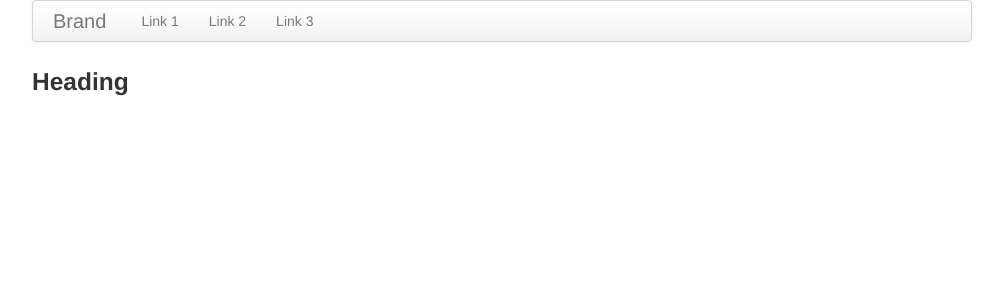
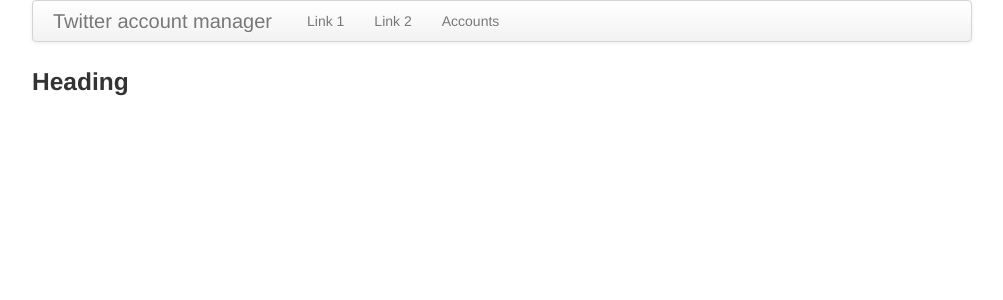
Before and after one commit to Daroth/twitter-account-manager, a Flask app: page / in a window 1280 px wide. Shown: the top 300 px of the page, without its empty margins (138-1141 px from the left). Run offline with Flask 2, Linux system fonts and the light colour scheme; some libraries are stand-ins or nearby versions.

Commit message:
menu moved to a separated file and accounts management page added

```diff
--- a/twitter_account_manager/templates/base.html
+++ b/twitter_account_manager/templates/base.html
@@ -13,5 +13,10 @@
 		<link rel="stylesheet" type="text/css" href="{{ url_for('static', filename="bootstrap/css/bootstrap.css") }}">
 		{% endblock %}
 	</head>
-	<body>{% block body %}{%endblock %}</body>
+	<body>
+		<div class="container">
+			{% include "menu.html" %}
+			{% block body %}{%endblock %}
+		</div>
+	</body>
 </html>
--- /dev/null
+++ b/twitter_account_manager/templates/menu.html
@@ -0,0 +1,36 @@
+<div class="navbar">
+    <div class="navbar-inner">
+      <div class="container">
+        <a class="btn btn-navbar" data-toggle="collapse" data-target=".nav-collapse">
+          <span class="icon-bar">
+          </span>
+          <span class="icon-bar">
+          </span>
+          <span class="icon-bar">
+          </span>
+        </a>
+        <a class="brand" href="#">
+          Twitter account manager
+        </a>
+        <div class="nav-collapse">
+          <ul class="nav">
+            <li>
+              <a href="#">
+                Link 1
+              </a>
+            </li>
+            <li>
+              <a href="#">
+                Link 2
+              </a>
+            </li>
+            <li>
+              <a href="{{ url_for('web.accounts') }}">
+                Accounts
+              </a>
+            </li>
+          </ul>
+        </div>
+      </div>
+    </div>
+  </div>
--- /dev/null
+++ b/twitter_account_manager/templates/web/accounts.html
@@ -0,0 +1,4 @@
+{% extends "base.html" %}
+{% block body %}
+
+{% endblock %}
--- a/twitter_account_manager/templates/web/index.html
+++ b/twitter_account_manager/templates/web/index.html
@@ -1,42 +1,5 @@
 {% extends "base.html" %}
 {% block body %}
-<div class="container">
-  <div class="navbar">
-    <div class="navbar-inner">
-      <div class="container">
-        <a class="btn btn-navbar" data-toggle="collapse" data-target=".nav-collapse">
-          <span class="icon-bar">
-          </span>
-          <span class="icon-bar">
-          </span>
-          <span class="icon-bar">
-          </span>
-        </a>
-        <a class="brand" href="#">
-          Brand
-        </a>
-        <div class="nav-collapse">
-          <ul class="nav">
-            <li>
-              <a href="#">
-                Link 1
-              </a>
-            </li>
-            <li>
-              <a href="#">
-                Link 2
-              </a>
-            </li>
-            <li>
-              <a href="#">
-                Link 3
-              </a>
-            </li>
-          </ul>
-        </div>
-      </div>
-    </div>
-  </div>
   <h3>
     Heading
   </h3>
@@ -48,5 +11,4 @@
     <div class="span4">
     </div>
   </div>
-</div>
 {% endblock %}
```
